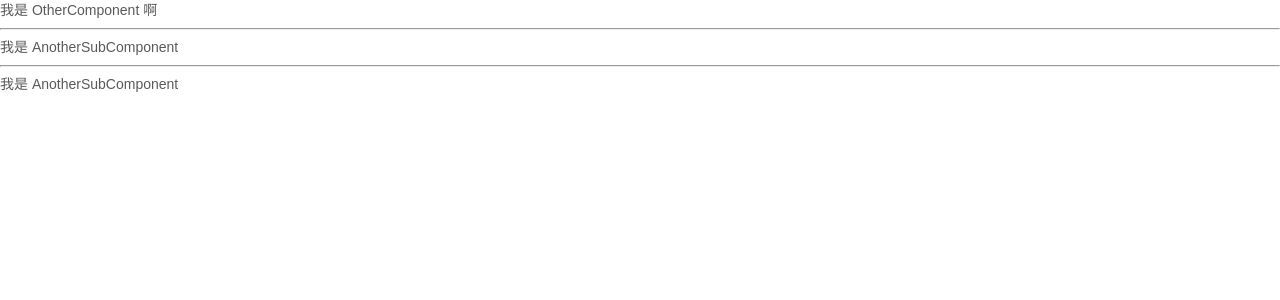
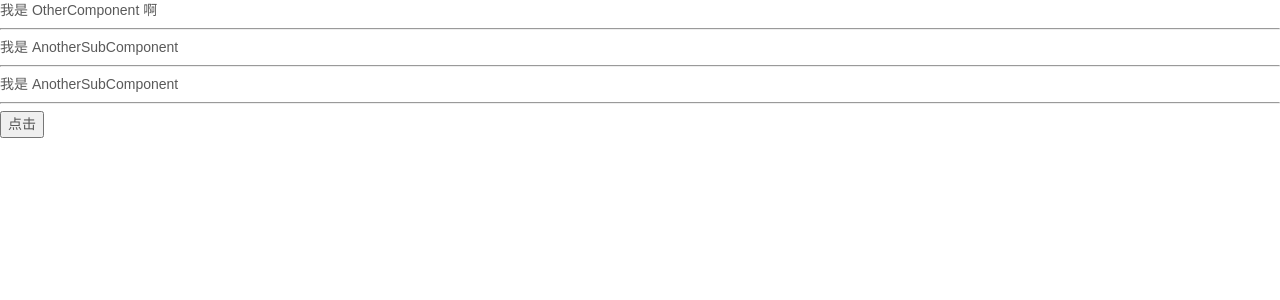
Before and after one commit to fikyair/overseas-front, a React (Create React App) app: page / in a window 1280 px wide. Shown: the top 300 px of the page. Built offline with nearby package versions, Linux system fonts and the light colour scheme.

Commit message:
路由懒加载

```diff
--- a/package.json
+++ b/package.json
@@ -70,6 +70,7 @@
     "react-grid-layout": "^0.16.6",
     "react-helmet": "^5.2.0",
     "react-intl": "^2.7.2",
+    "react-loadable": "^5.5.0",
     "react-router": "^5.1.2",
     "react-router-dom": "^5.1.2",
     "react-scripts": "^2.1.2",
--- a/src/App.jsx
+++ b/src/App.jsx
@@ -42,7 +42,31 @@ const reTryLazy = fn => lazy(() => retry(fn));
 const ReTrySubComponent = reTryLazy(() => import(/* webpackChunkName: "retry--subComponent" */ './AnotherSubComponent'))
 const AnotherSubComponent = lazy(() => import(/* webpackChunkName: "another--subComponent" */ './AnotherSubComponent'))
 
+class CodeSplitting extends React.Component {
+    constructor(props) {
+        super(props)
+        this.state = {
+            text: '',
+        }
+    }
 
+    handleClick = () => {
+        import('./utils/number-precision').then((math) => {
+            this.setState({
+                text: math.divide(12, 4),
+            })
+        }).catch(err => console.log(`${err}，引用是失败`));
+    }
+
+    render() {
+        return (
+            <div>
+                {this.state.text}
+                <button type="button" onClick={this.handleClick}>点击</button>
+            </div>
+        )
+    }
+}
 function App() {
     return (
         < >
@@ -55,6 +79,8 @@ function App() {
                     <ReTrySubComponent />
                 </Suspense>
             </MyErrorBoundary>
+            <hr />
+            <CodeSplitting />
         </>
     )
 }
```
Also changed, not shown: src/router/Router.jsx (line endings or trailing spaces), 1 other file (tests, documents, lock files or other folders). Lines whose indentation alone changed are shown as unchanged.
